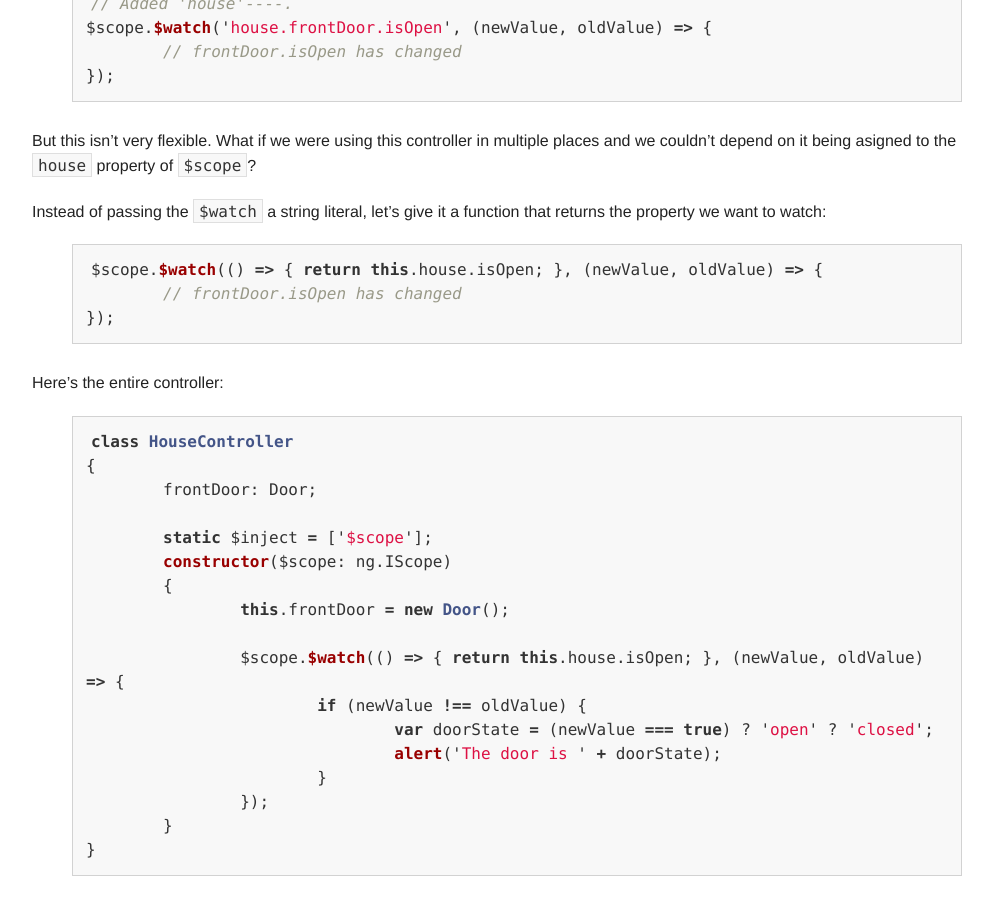
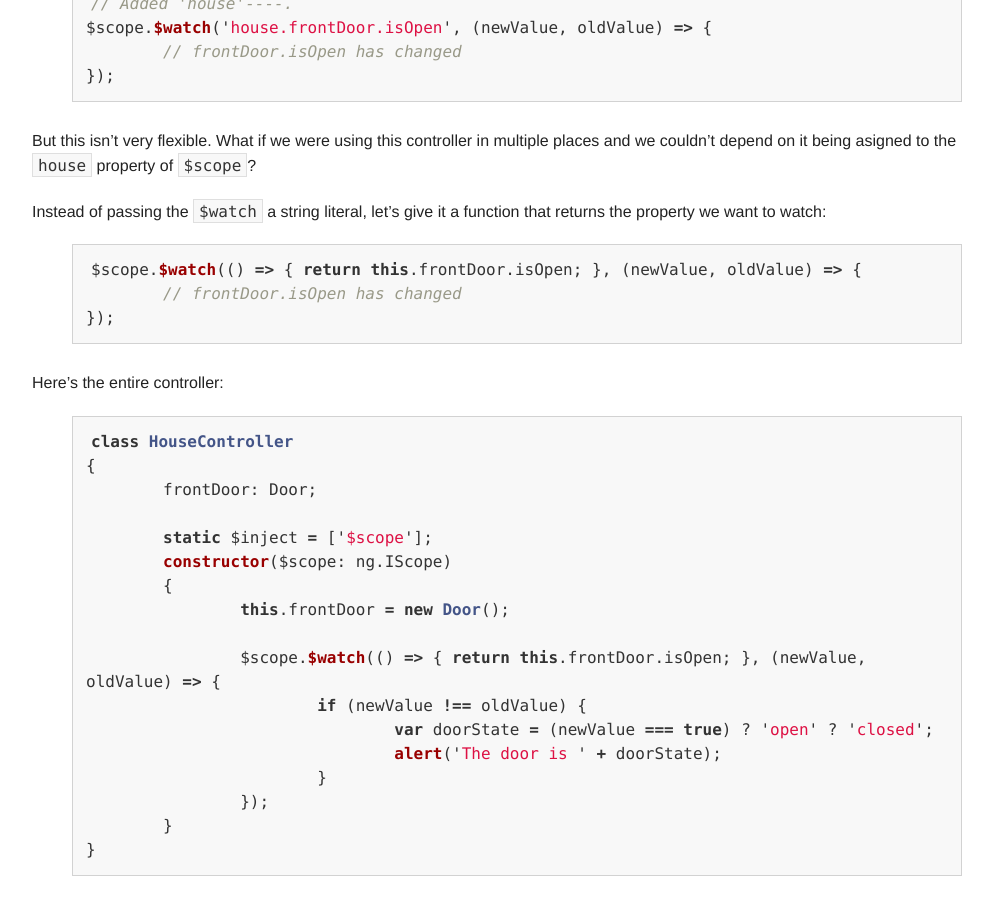
Before and after one commit to kenhowardpdx/kenhowardpdx.github.io, a Jekyll site: the page built from _posts/2015-05-16-how-to-watch-scope-properties-in-angular-with-typescript.md, in a window 1280 px wide and 900 px high, scrolled down 1942 px. Shown: the whole window, without its empty margins (123-1116 px from the left). Built offline with Jekyll 4.4.1, drawn with Linux system fonts in a browser that asks for light colours; Markdown is read by kramdown in place of the engine named in the settings; comment, search, counter and statistics services are not loaded.

Commit message:
Fixed frontDoor typo.

```diff
--- a/_posts/2015-05-16-how-to-watch-scope-properties-in-angular-with-typescript.md
+++ b/_posts/2015-05-16-how-to-watch-scope-properties-in-angular-with-typescript.md
@@ -80,7 +80,7 @@ But this isn't very flexible. What if we were using this controller in multiple
 Instead of passing the `$watch` a string literal, let's give it a function that returns the property we want to watch:
 
 {% highlight javascript %}
-$scope.$watch(() => { return this.house.isOpen; }, (newValue, oldValue) => {
+$scope.$watch(() => { return this.frontDoor.isOpen; }, (newValue, oldValue) => {
 	// frontDoor.isOpen has changed
 });
 {% endhighlight %}
@@ -97,7 +97,7 @@ class HouseController
 	{
 		this.frontDoor = new Door();
 
-		$scope.$watch(() => { return this.house.isOpen; }, (newValue, oldValue) => {
+		$scope.$watch(() => { return this.frontDoor.isOpen; }, (newValue, oldValue) => {
 			if (newValue !== oldValue) {
 				var doorState = (newValue === true) ? 'open' ? 'closed';
 				alert('The door is ' + doorState);
```
